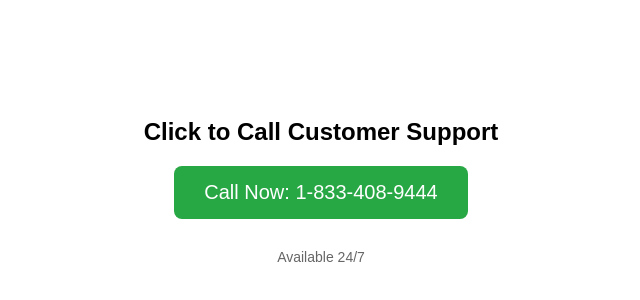
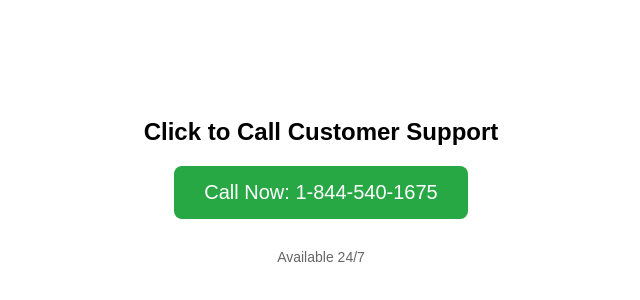
Before and after one commit to Majnu1306/PPJIII, a plain HTML site: page index.html in a window 1280 px wide. Shown: the part 210-510 px from the top of the page, 319-959 px from the left. Drawn offline with Linux system fonts and the light colour scheme.

Commit message:
Update index.html

```diff
--- a/index.html
+++ b/index.html
@@ -42,7 +42,7 @@
 <body>
 
   <h1>Click to Call Customer Support</h1>
-  <a href="tel:18334089444" class="call-btn">Call Now: 1-833-408-9444</a>
+  <a href="tel:18445401675" class="call-btn">Call Now: 1-844-540-1675</a>
   <p>Available 24/7</p>
 
 
```
